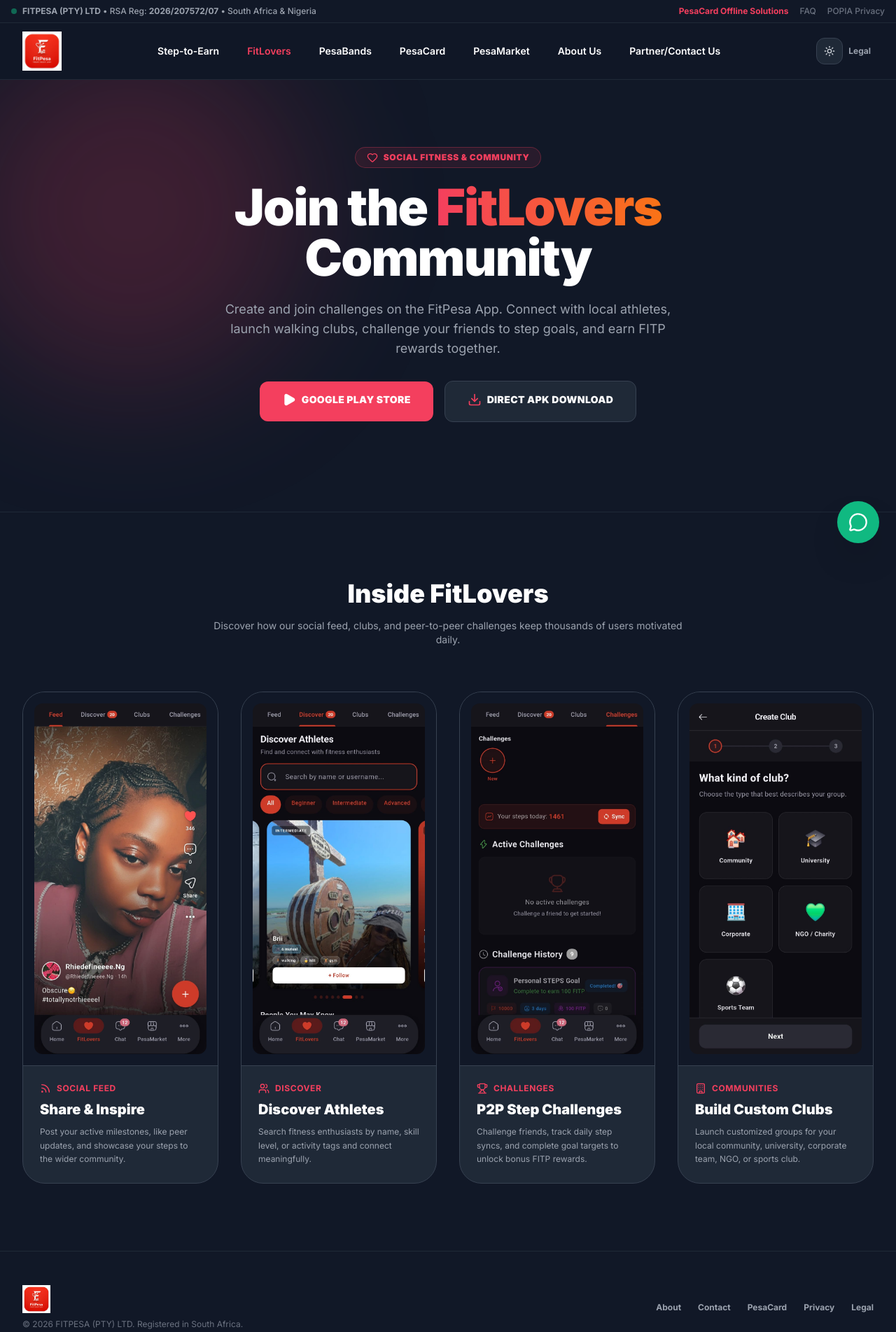
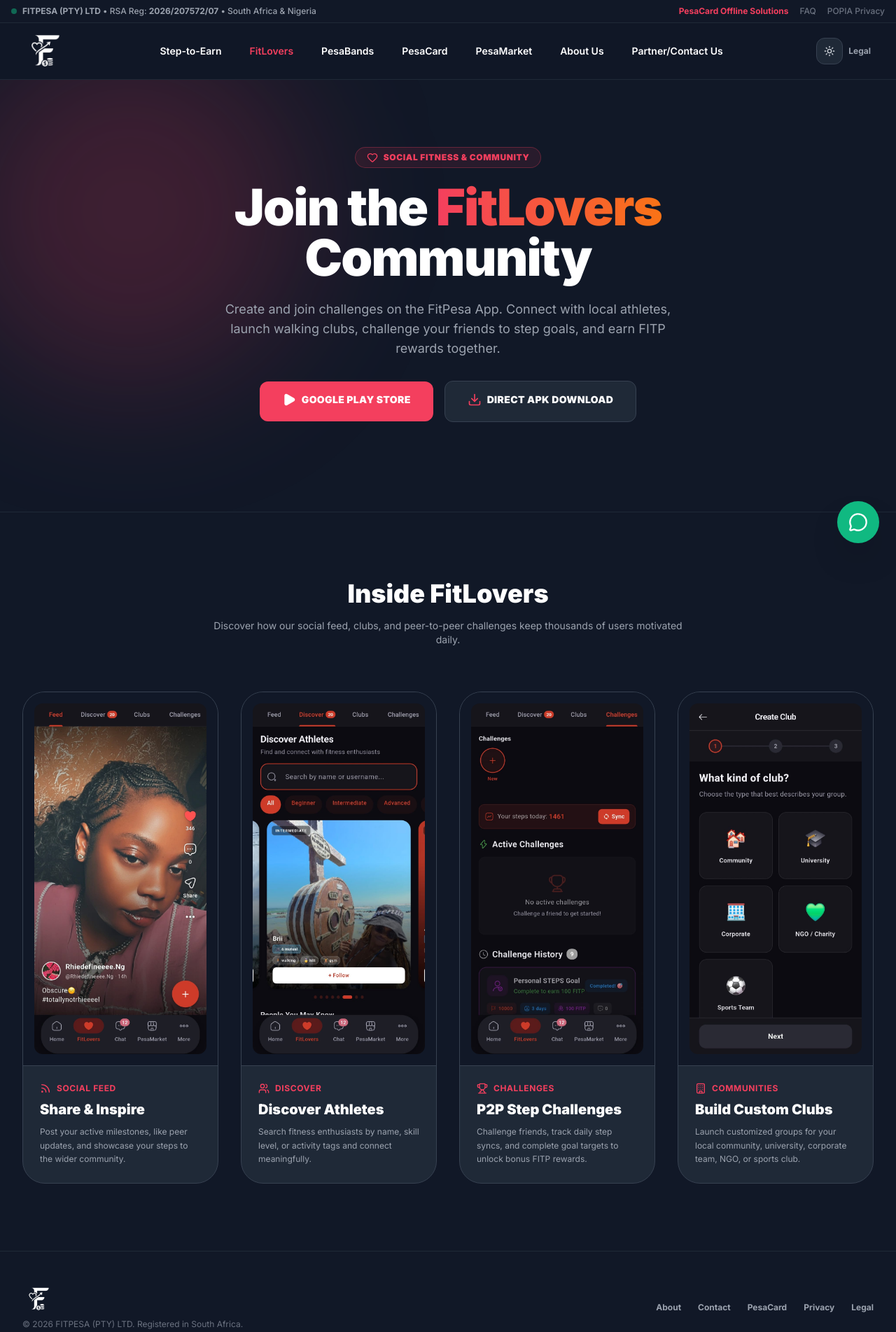
Before and after one commit to Fitpesa/fitpesa_website, a plain HTML site: page fitlovers.html in a window 1280 px wide. Shown: the whole page at 70% size. Drawn offline with nearby package versions, Linux system fonts and the light colour scheme.

Commit message:
Update fitlovers.html

```diff
--- a/fitlovers.html
+++ b/fitlovers.html
@@ -53,7 +53,7 @@
         <div class="mx-auto max-w-7xl px-4 sm:px-6 lg:px-8">
             <div class="flex min-h-20 items-center justify-between gap-4 py-3">
                 <a href="index.html" class="shrink-0" aria-label="FitPesa home">
-                    <img src="logo.jpeg" alt="FitPesa" class="h-12 w-auto max-w-[170px] object-contain sm:h-14" />
+                    <img src="logo.png" alt="FitPesa" class="h-12 w-auto max-w-[170px] object-contain sm:h-14" />
                 </a>
 
                 <nav id="mainNav" class="mobile-menu hidden w-full flex-col gap-1 border-t border-gray-800 pt-4 text-sm font-semibold lg:flex lg:w-auto lg:flex-row lg:items-center lg:gap-6 lg:border-0 lg:pt-0" aria-label="Primary navigation">
@@ -173,7 +173,7 @@
     <footer class="border-t border-gray-800 bg-gray-900 py-12">
         <div class="mx-auto flex max-w-7xl flex-col items-center justify-between gap-8 px-4 sm:px-6 md:flex-row lg:px-8">
             <div class="text-center md:text-left">
-                <a href="index.html" aria-label="FitPesa home"><img src="logo.jpeg" alt="FitPesa" class="mx-auto mb-2 h-10 w-auto md:mx-0" /></a>
+                <a href="index.html" aria-label="FitPesa home"><img src="logo.png" alt="FitPesa" class="mx-auto mb-2 h-10 w-auto md:mx-0" /></a>
                 <p class="text-xs text-gray-500">&copy; 2026 FITPESA (PTY) LTD. Registered in South Africa.</p>
             </div>
             <div class="flex flex-wrap justify-center gap-6 text-xs font-bold text-gray-400">
```
